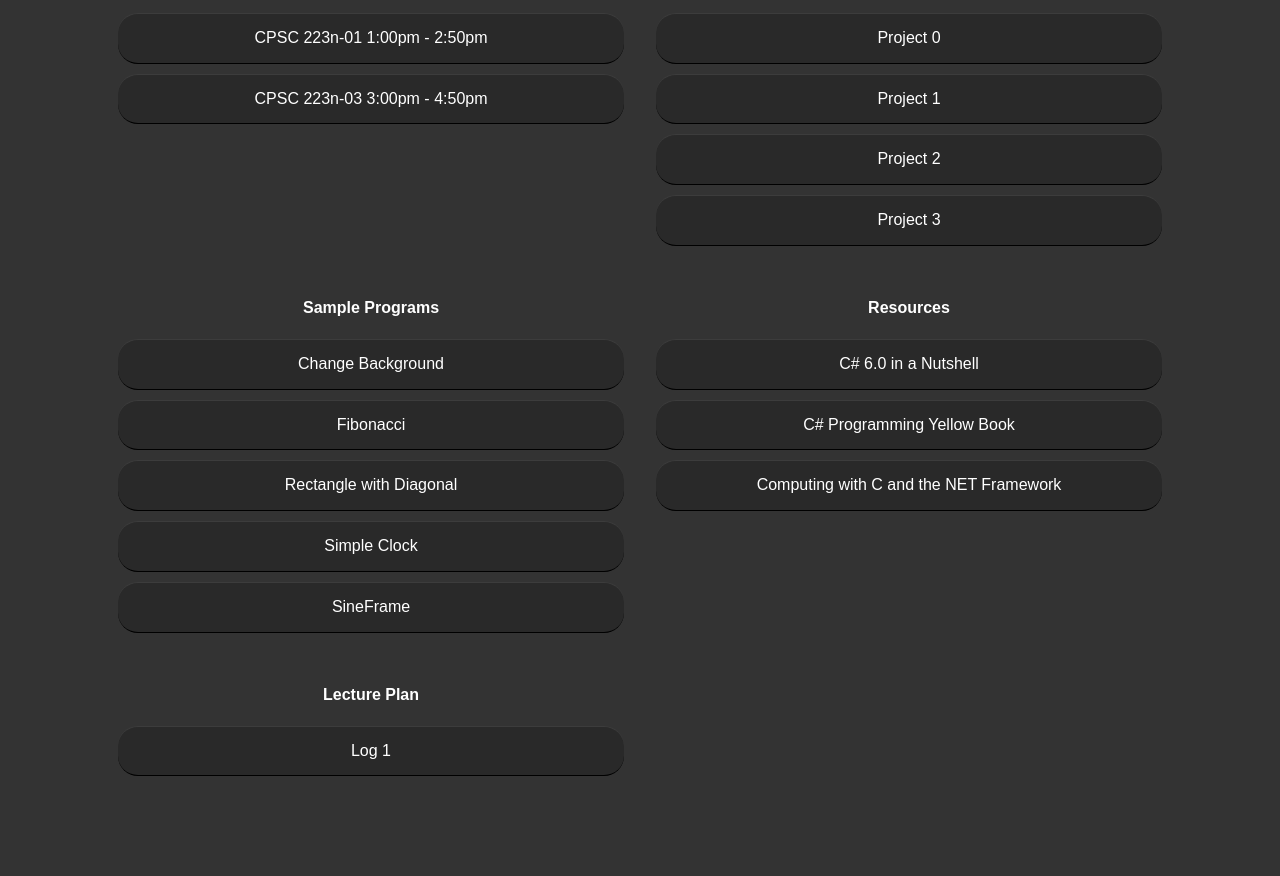
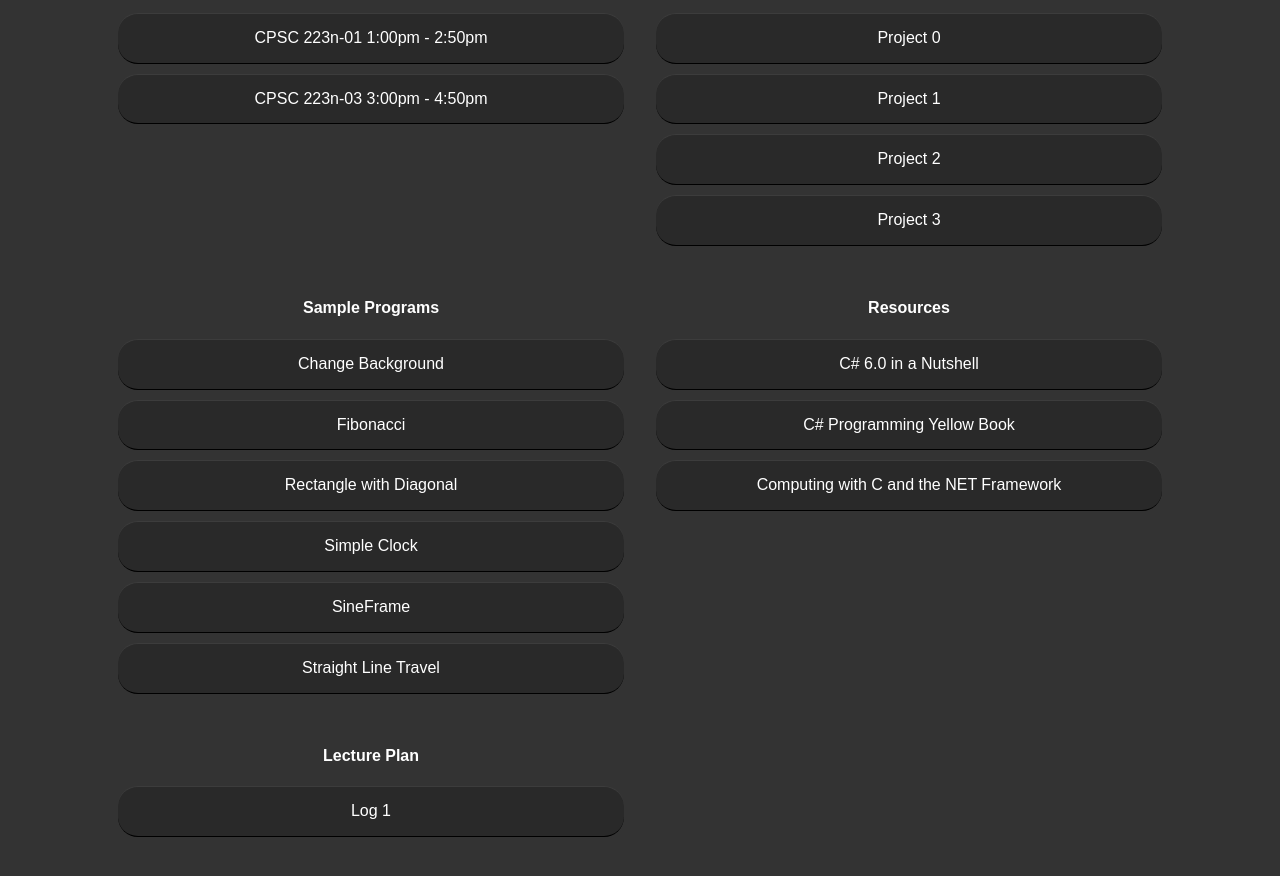
Before and after one commit to vkyho96/class_worksite, a plain HTML site: page 223n.html in a window 1280 px wide. Shown: the part 198-1074 px from the top of the page. Drawn offline with nearby package versions, Linux system fonts and the light colour scheme.

Commit message:
add straight line travel sample code to 223n

```diff
--- a/223n.html
+++ b/223n.html
@@ -70,6 +70,9 @@
                                 Clock</a></li>
                         <li><a href="https://drive.google.com/uc?export=download&id=1dRvexhXUAcewYuKTWLbSeRQrz5xqYHOF">SineFrame
                             </a></li>
+                        <li><a href="https://drive.google.com/uc?export=download&id=1s6GlKme_C-X82vDWQosR7ItFb2vDY8z9">Straight
+                                Line Travel
+                            </a></li>
                     </ul>
                 </div>
 
```
